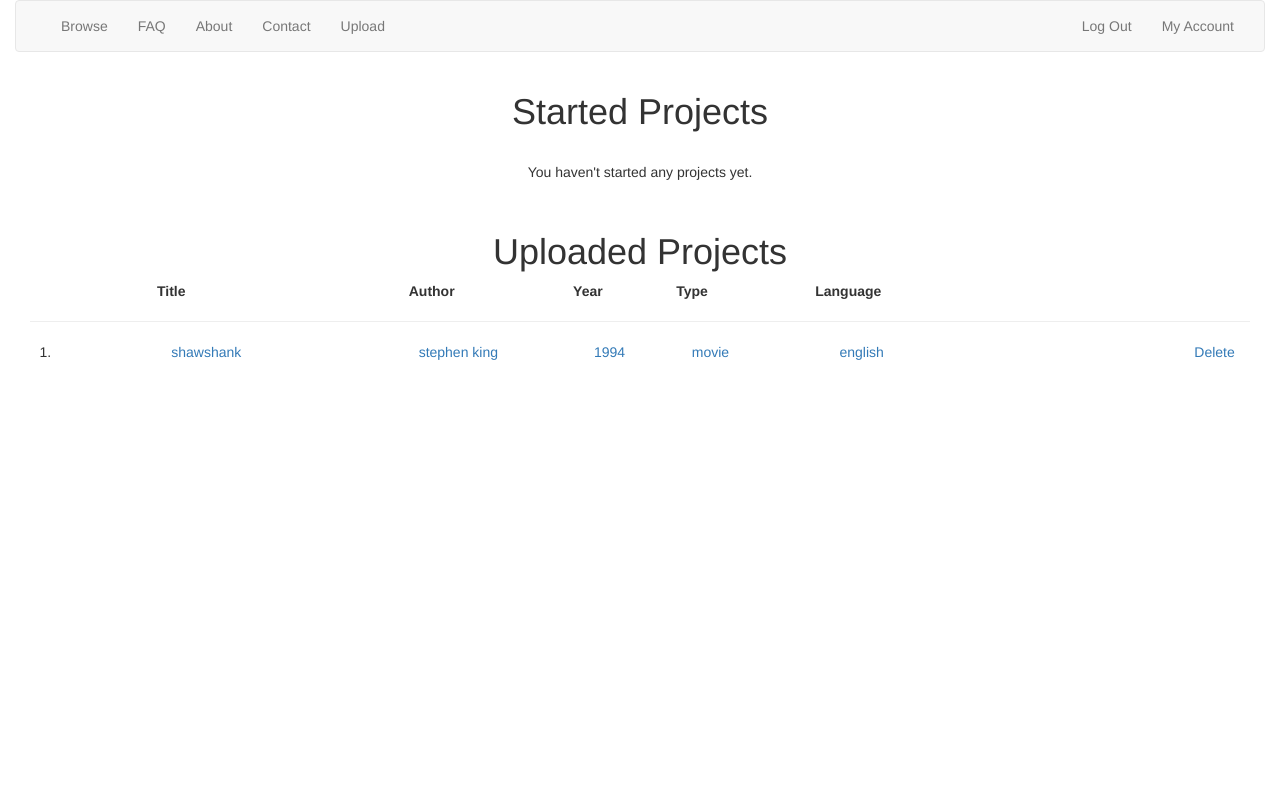
After one commit to timton/parallellearn, a Flask app: page /view_history in a window 1280 px wide. The commit adds this page. Run offline with Flask 2, Linux system fonts and the light colour scheme; a user stored in the database is signed in; some libraries are stand-ins or nearby versions.

Commit message:
added view account history functionality

```diff
--- a/application.py
+++ b/application.py
@@ -432,6 +432,44 @@ def view_project(title):
     return render_template("view_project.html", project=project)
 
 
+# view account history route
+@app.route("/view_history")
+@login_required
+def view_history():
+
+    # get user's started projects
+    started_projects = db.execute("SELECT * FROM history WHERE user_id = :user_id",
+                                  user_id=session["user_id"])
+
+    # get all the metadata
+    if len(started_projects) > 0:
+        for project in started_projects:
+            pj1 = db.execute("SELECT * FROM versions WHERE id = :id", id=project["version_id"])
+            project["language"] = pj1[0]["language"]
+            project["filepath"] = pj1[0]["filepath"]
+
+            pj2 = db.execute("SELECT * FROM projects WHERE id = :id", id=project["project_id"])
+            project["type"] = pj2[0]["type"]
+            project["title"] = pj2[0]["title"]
+            project["author"] = pj2[0]["author"]
+            project["year"] = pj2[0]["year"]
+
+    # get user's uploaded projects
+    uploaded_projects = db.execute("SELECT * FROM versions WHERE user_id = :user_id",
+                                   user_id=session["user_id"])
+
+    # get all the metadata
+    if len(uploaded_projects) > 0:
+        for project in uploaded_projects:
+            pj = db.execute("SELECT * FROM projects WHERE id = :id", id=project["project_id"])
+            project["type"] = pj[0]["type"]
+            project["title"] = pj[0]["title"]
+            project["author"] = pj[0]["author"]
+            project["year"] = pj[0]["year"]
+
+    # render the account history page, passing in the data
+    return render_template("account_history.html",
+                           started_projects=started_projects, uploaded_projects=uploaded_projects)
 
 
 # ensure selected file allowed
@@ -531,10 +569,6 @@ def about():
 
 @app.route("/contact")
 def contact():
-    return
-
-@app.route("/download")
-def download():
     return
 
 @app.route("/buy", methods=["GET", "POST"])
--- a/static/styles.css
+++ b/static/styles.css
@@ -9,7 +9,7 @@ body, html {
     width: 15%;
     height: 100%;
     float: left;
-    background-color: rosybrown;
+    background-color: #713D99;
     border-collapse: collapse;
 }
 
@@ -17,7 +17,7 @@ body, html {
     width: 40%;
     height: 100%;
     float: left;
-    background-color: royalblue;
+    background-color: #A68753;
     border-collapse: collapse;
 }
 
@@ -26,7 +26,7 @@ body, html {
     height: 100%;
     position: relative;
     float: right;
-    background-color: yellow;
+    background-color: #1F663B;
     border-collapse: collapse;
 }
 /* end of three vertical columns*/
--- /dev/null
+++ b/templates/account_history.html
@@ -0,0 +1,95 @@
+{% extends "layout.html" %}
+
+{% block title %}
+    Account History
+{% endblock %}
+
+{% block main %}
+
+    <div class="container">
+
+        <div>
+            <h1>Started Projects</h1>
+
+                {% if started_projects|length == 0 %}
+                    <br>
+                    <p>You haven't started any projects yet.</p>
+                    <br>
+                {% else %}
+                    <div class="row">
+                        <div class="col-xs-3"><strong>Title</strong></div>
+                        <div class="col-xs-2"><strong>Author</strong></div>
+                        <div class="col-xs-1"><strong>Year</strong></div>
+                        <div class="col-xs-1"><strong>Type</strong></div>
+                        <div class="col-xs-2"><strong>Language</strong></div>
+                        <div class="col-xs-1"><strong>Progress</strong></div>
+                    </div>
+                    <hr>
+                    <ol>
+                    {% for project in started_projects %}
+                        <div class="row">
+                            <a href="#">
+                            <li>
+                            <div class="col-xs-3"> {{ project["title"] }} </div>
+                            <div class="col-xs-2"> {{ project["author"] }} </div>
+                            <div class="col-xs-1"> {{ project["year"] }} </div>
+                            <div class="col-xs-1"> {{ project["type"] }} </div>
+                            <div class="col-xs-2"> {{ project["language"] }} </div>
+                            <div class="col-xs-1"> {{ project["progress"] }} </div>
+                            </a>
+                            <div class="col-xs-1">
+                                <a href="#" class="resumeButton">Resume</a>
+                            </div>
+                            <div class="col-xs-1">
+                                <a href="#" class="discardButton">Discard</a>
+                            </div>
+                            </li>
+                        </div>
+
+                    {% endfor %}
+                    </ol>
+                {% endif %}
+        </div>
+
+        <div>
+            <h1>Uploaded Projects</h1>
+
+                {% if uploaded_projects|length == 0 %}
+                    <br>
+                    <p>You haven't uploaded any projects yet.</p>
+                    <br>
+                {% else %}
+                    <div class="row">
+                        <div class="col-xs-3"><strong>Title</strong></div>
+                        <div class="col-xs-2"><strong>Author</strong></div>
+                        <div class="col-xs-1"><strong>Year</strong></div>
+                        <div class="col-xs-1"><strong>Type</strong></div>
+                        <div class="col-xs-2"><strong>Language</strong></div>
+                    </div>
+                    <hr>
+                    <ol>
+                    {% for project in uploaded_projects %}
+                        <div class="row">
+                            <a href="#">
+                            <li>
+                            <div class="col-xs-3"> {{ project["title"] }} </div>
+                            <div class="col-xs-2"> {{ project["author"] }} </div>
+                            <div class="col-xs-1"> {{ project["year"] }} </div>
+                            <div class="col-xs-1"> {{ project["type"] }} </div>
+                            <div class="col-xs-2"> {{ project["language"] }} </div>
+                            <div class="col-xs-1"> </div>
+                            </a>
+                            <div class="col-xs-1"> </div>
+                            <div class="col-xs-1">
+                                <a href="#" class="deleteButton">Delete</a>
+                            </div>
+                            </li>
+                        </div>
+
+                    {% endfor %}
+                    </ol>
+                {% endif %}
+        </div>
+    </div>
+
+{% endblock %}
--- a/templates/layout.html
+++ b/templates/layout.html
@@ -32,7 +32,6 @@
                             <li><a href="{{ url_for('faq') }}">FAQ</a></li>
                             <li><a href="{{ url_for('about') }}">About</a></li>
                             <li><a href="{{ url_for('contact') }}">Contact</a></li>
-                            <li><a href="{{ url_for('download') }}">Download</a></li>
                             {% if session.user_id %}
                                 <li class="dropdown">
                                     <a class="dropdown-toggle" data-toggle="dropdown" href="#">Upload</a>
@@ -55,7 +54,7 @@
                                     <a class="dropdown-toggle" data-toggle="dropdown" href="#">My Account</a>
                                     <ul class="dropdown-menu">
                                         <li><a href="{{ url_for('view_details') }}">Account details</a></li>
-                                        <li><a href="{{ url_for('change_history') }}">Account history</a></li>
+                                        <li><a href="{{ url_for('view_history') }}">Account history</a></li>
                                     </ul>
                                 </li>
                             </ul>
--- a/toimprove.txt
+++ b/toimprove.txt
@@ -1,2 +1,4 @@
 - live registration form validation
 jQuery http://www.geektantra.com/projects/jquery-form-validate/advanced_demo/
+
+- download as ebook?
```
Also changed, not shown: templates/index.html (+8 -2 lines), parallellearn.db.
